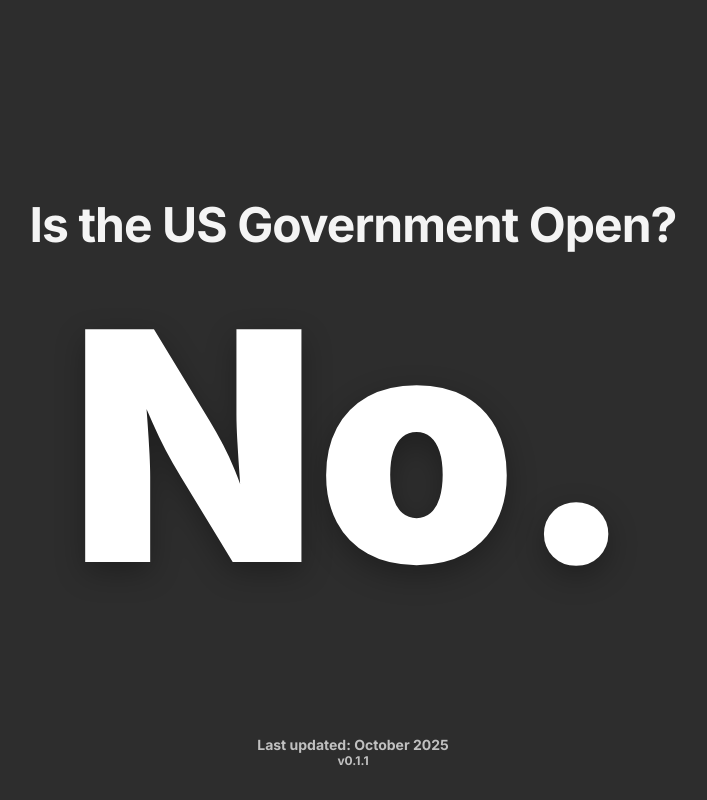
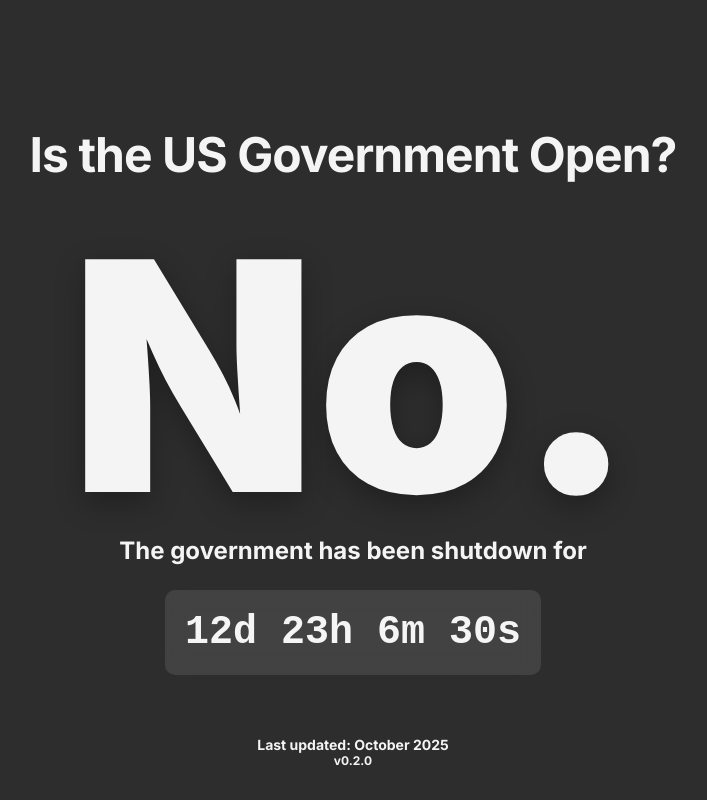
Before and after one commit to treeofthought/shutdown, a plain HTML site: page index.html in a window 1280 px wide. Shown: the whole page, without its empty margins (287-994 px from the left). Drawn offline with Linux system fonts and the light colour scheme.

Commit message:
added timer

```diff
--- a/index.html
+++ b/index.html
@@ -24,6 +24,7 @@
             align-items: center;
             justify-content: center;
             padding: 2rem;
+            color: rgba(255, 255, 255, 0.95);
         }
 
         .question {
@@ -36,7 +37,6 @@
         }
 
         .answer {
-            color: #ffffff;
             font-size: clamp(8rem, 25vw, 20rem);
             font-weight: 900;
             text-align: center;
@@ -48,13 +48,30 @@
         footer {
             position: absolute;
             bottom: 2rem;
-            color: rgba(255, 255, 255, 0.7);
             font-size: 0.875rem;
             text-align: center;
         }
 
         .version {
             font-size: 0.75rem;
+        }
+
+        .timerLabel {
+            font-size: 1.5em;
+            margin-bottom: 15px;
+            text-align: center;
+        }
+
+        .timer {
+            font-size: 2.5em;
+            font-weight: bold;
+            font-family: 'Courier New', monospace;
+            margin-top: 10px;
+            text-align: center;
+            background: rgba(255, 255, 255, 0.1);
+            padding: 20px;
+            border-radius: 10px;
+            backdrop-filter: blur(10px);
         }
 
         @keyframes fadeIn {
@@ -80,10 +97,31 @@
 <body>
     <div class="question">Is the US Government Open?</div>
     <div class="answer">No.</div>
+    <div class="timerLabel">The government has been shutdown for</div>
+    <div class="timer" id="timer">Loading...</div>
     <footer>
         Last updated: October 2025
-        <div class="version">v0.1.1</div>
+        <div class="version">v0.2.0</div>
     </footer>
+    <script>
+        const shutdownStart = new Date('2025-10-01T00:01:00-04:00');
+
+        function updateTimer() {
+            const now = new Date();
+            const diff = now - shutdownStart;
+
+            const days = Math.floor(diff / (1000 * 60 * 60 * 24));
+            const hours = Math.floor((diff % (1000 * 60 * 60 * 24)) / (1000 * 60 * 60));
+            const minutes = Math.floor((diff % (1000 * 60 * 60)) / (1000 * 60));
+            const seconds = Math.floor((diff % (1000 * 60)) / 1000);
+
+            document.getElementById('timer').textContent =
+                `${days}d ${hours}h ${minutes}m ${seconds}s`;
+        }
+
+        updateTimer();
+        setInterval(updateTimer, 1000);
+    </script>
 </body>
 
 </html>
```
